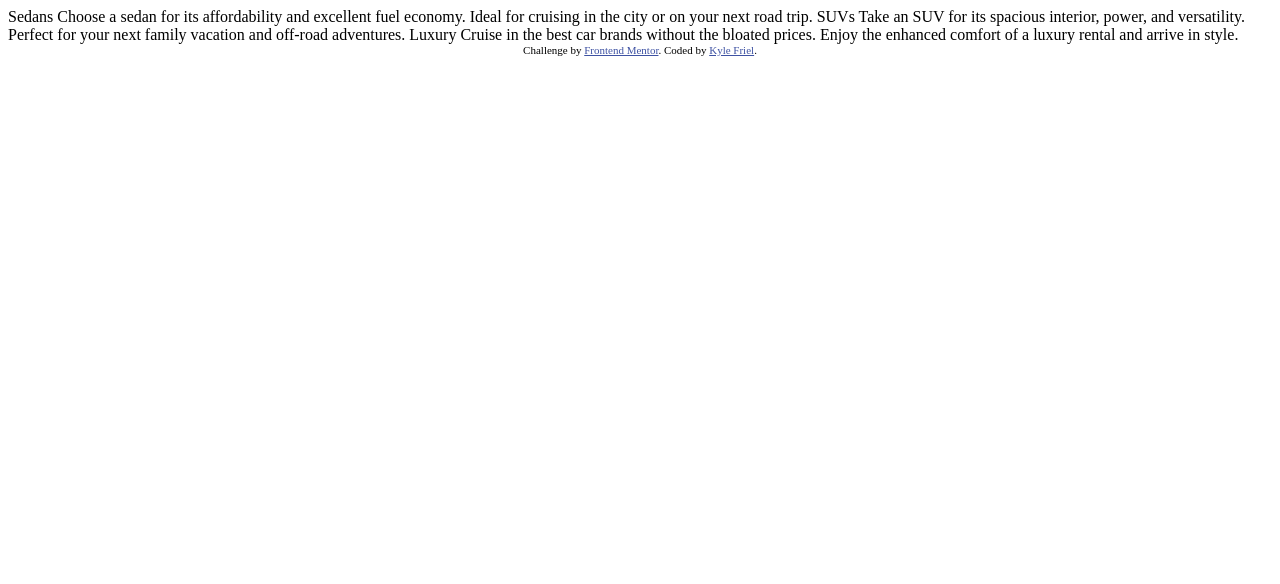
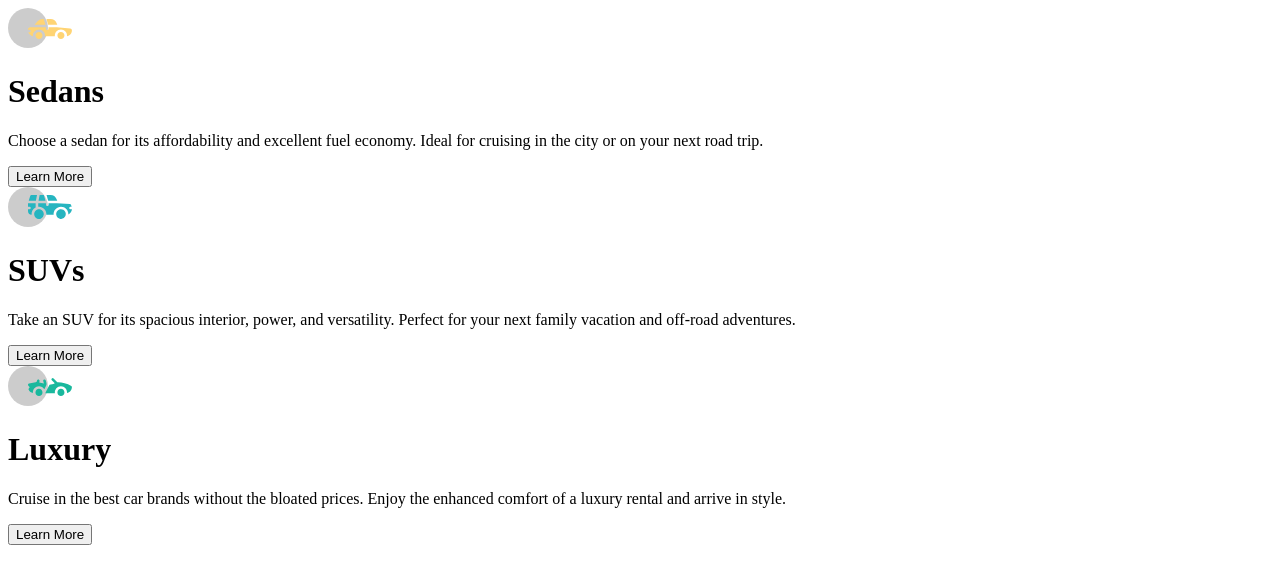
Before and after one commit to kyle4real/3-column-preview-card-component, a plain HTML site: page index.html in a window 1280 px wide. Drawn offline with Linux system fonts and the light colour scheme.

Commit message:
Add html structure

```diff
--- a/index.html
+++ b/index.html
@@ -28,18 +28,40 @@
     </style>
   </head>
   <body>
-    Sedans Choose a sedan for its affordability and excellent fuel economy.
-    Ideal for cruising in the city or on your next road trip. SUVs Take an SUV
-    for its spacious interior, power, and versatility. Perfect for your next
-    family vacation and off-road adventures. Luxury Cruise in the best car
-    brands without the bloated prices. Enjoy the enhanced comfort of a luxury
-    rental and arrive in style.
-
-    <div class="attribution">
+    <div class="container">
+      <div class="child sedans">
+        <img src="./images/icon-sedans.svg" alt="Sedan" />
+        <h1>Sedans</h1>
+        <p>
+          Choose a sedan for its affordability and excellent fuel economy. Ideal
+          for cruising in the city or on your next road trip.
+        </p>
+        <button class="btn">Learn More</button>
+      </div>
+      <div class="child suvs">
+        <img src="./images/icon-suvs.svg" alt="" />
+        <h1>SUVs</h1>
+        <p>
+          Take an SUV for its spacious interior, power, and versatility. Perfect
+          for your next family vacation and off-road adventures.
+        </p>
+        <button class="btn">Learn More</button>
+      </div>
+      <div class="child luxury">
+        <img src="./images/icon-luxury.svg" alt="" />
+        <h1>Luxury</h1>
+        <p>
+          Cruise in the best car brands without the bloated prices. Enjoy the
+          enhanced comfort of a luxury rental and arrive in style.
+        </p>
+        <button class="btn">Learn More</button>
+      </div>
+    </div>
+    <!-- <div class="attribution">
       Challenge by
       <a href="https://www.frontendmentor.io?ref=challenge" target="_blank"
         >Frontend Mentor</a
       >. Coded by <a href="#">Kyle Friel</a>.
-    </div>
+    </div> -->
   </body>
 </html>
```
